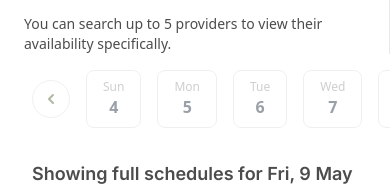
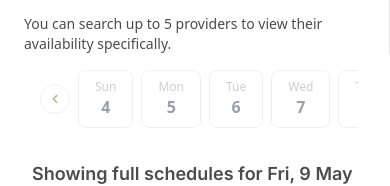
Before and after one commit to prashantpaddune/amaha-roaster, a Next.js app: page / in a window 390 px wide. Shown: the part 378-564 px from the top of the page. Built offline with nearby package versions, Linux system fonts and the light colour scheme; no server answers.

Commit message:
fix: date selector

```diff
--- a/src/ui/date-selector.tsx
+++ b/src/ui/date-selector.tsx
@@ -40,7 +40,7 @@ export const DateSelector: React.FC<DateSelectorProps> = ({
     const canGoPrev = weekStart > today;
 
     return (
-        <div className="flex items-center space-x-4">
+        <div className="flex items-center space-x-2 md:space-x-4 overflow-x-auto scrollbar-hide px-2 md:px-0">
             <NavButton
                 onClick={() => changeWeek(-7)}
                 disabled={!canGoPrev}
@@ -83,11 +83,12 @@ const NavButton: React.FC<NavProps> = ({ onClick, disabled, Icon }) => (
         onClick={onClick}
         disabled={disabled}
         className={cn(
-            "p-1.5 border border-navbar-border rounded-full",
+            "flex-shrink-0 p-1 md:p-1.5 border rounded-full",
+            "border-navbar-border",
             disabled && "opacity-50 cursor-not-allowed"
         )}
     >
-        <Icon className="h-6 w-6 text-davy-green" />
+        <Icon className="h-5 w-5 md:h-6 md:w-6 text-davy-green"/>
     </button>
 );
 
```
